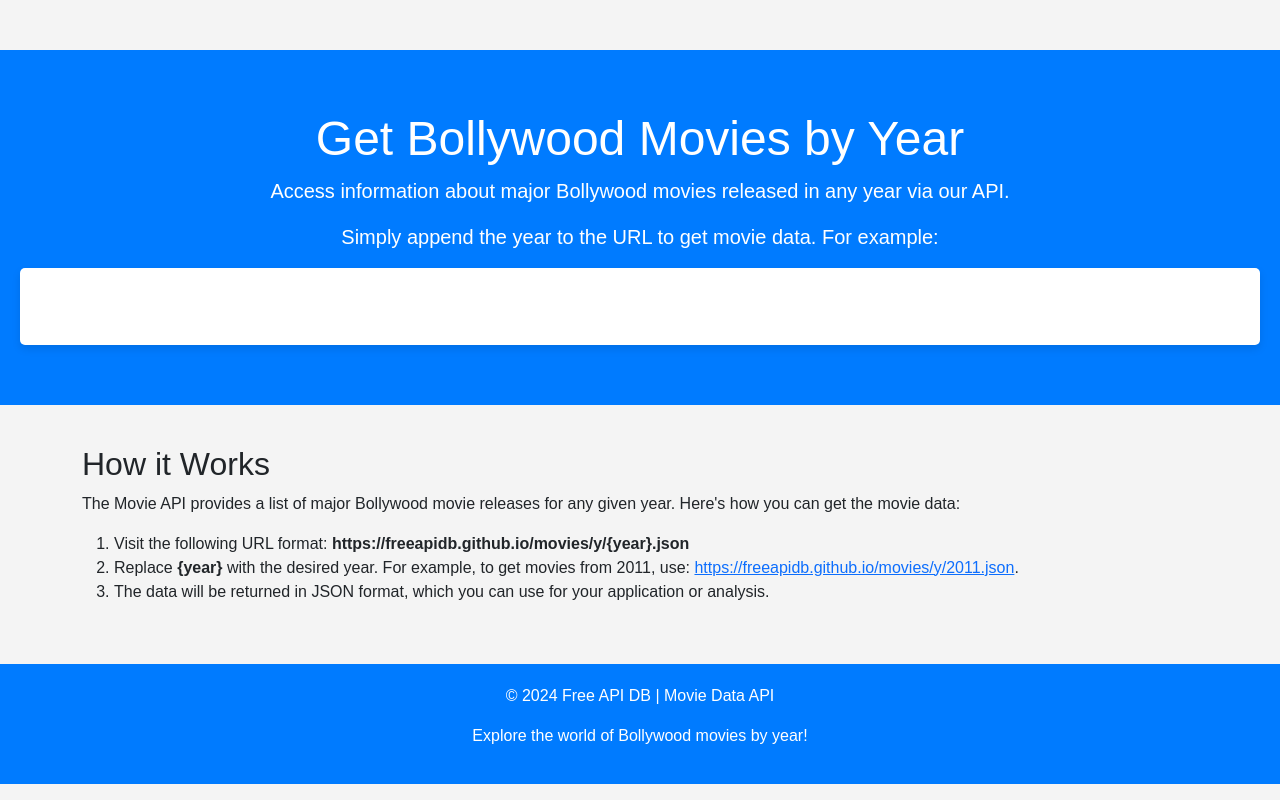
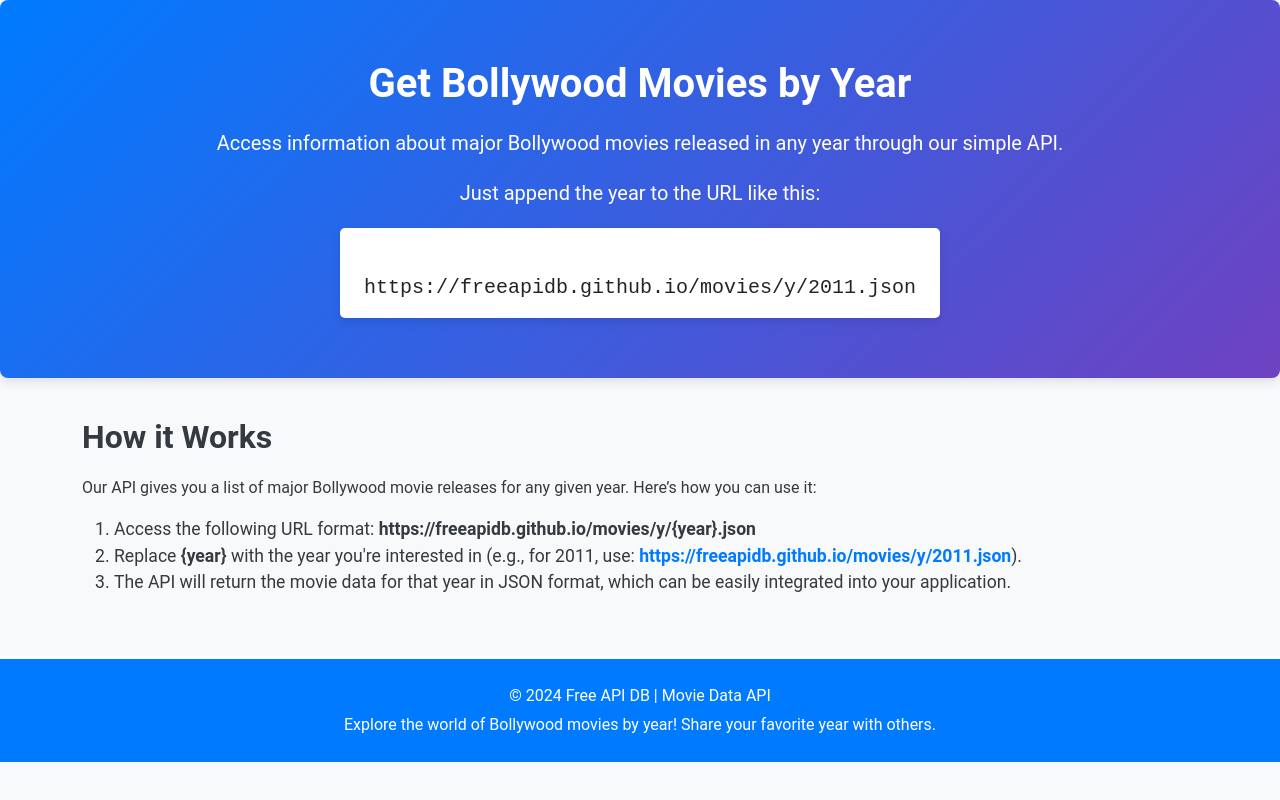
Before and after one commit to FreeAPIDB/movies, a plain HTML site: page index.html in a window 1280 px wide. Drawn offline with nearby package versions, Linux system fonts and the light colour scheme.

Commit message:
Update index.html

```diff
--- a/index.html
+++ b/index.html
@@ -7,40 +7,91 @@
     <link href="https://cdn.jsdelivr.net/npm/bootstrap@5.3.0-alpha1/dist/css/bootstrap.min.css" rel="stylesheet">
     <style>
         body {
-            padding-top: 50px;
-            background-color: #f4f4f4;
-            font-family: Arial, sans-serif;
+            background-color: #f8f9fa;
+            font-family: 'Roboto', sans-serif;
+            color: #343a40;
         }
+
         .hero-section {
-            background-color: #007bff;
+            background: linear-gradient(135deg, #007bff, #6f42c1);
             color: white;
-            padding: 60px 20px;
+            padding: 60px 15px;
             text-align: center;
+            border-radius: 8px;
+            box-shadow: 0 4px 10px rgba(0, 0, 0, 0.1);
+            margin-bottom: 40px;
         }
+
         .hero-section h1 {
-            font-size: 3rem;
+            font-size: 2.5rem;
+            font-weight: 700;
+            margin-bottom: 20px;
         }
+
         .hero-section p {
             font-size: 1.25rem;
+            margin-bottom: 20px;
         }
+
+        .hero-section .url-display {
+            font-size: 1.25rem;
+            font-family: 'Courier New', monospace;
+            word-break: break-word;
+            background-color: #ffffff;
+            padding: 15px;
+            border-radius: 5px;
+            box-shadow: 0 4px 8px rgba(0, 0, 0, 0.1);
+            margin-top: 15px;
+            max-width: 600px;
+            margin-left: auto;
+            margin-right: auto;
+        }
+
         .content-section {
             margin-top: 40px;
         }
-        .url-display {
-            font-size: 1.2rem;
-            font-family: monospace;
-            word-break: break-word;
-            background-color: #ffffff;
-            padding: 10px;
-            border-radius: 5px;
-            box-shadow: 0 4px 8px rgba(0, 0, 0, 0.1);
+
+        .content-section h2 {
+            font-size: 2rem;
+            font-weight: 600;
+            margin-bottom: 20px;
         }
+
+        .content-section ol {
+            font-size: 1.1rem;
+        }
+
+        .content-section a {
+            color: #007bff;
+            text-decoration: none;
+            font-weight: 600;
+        }
+
         .footer {
-            margin-top: 60px;
-            text-align: center;
             padding: 20px;
             background-color: #007bff;
             color: white;
+            text-align: center;
+            margin-top: 60px;
+            border-top: 3px solid #fff;
+        }
+
+        .footer p {
+            margin: 5px 0;
+        }
+
+        @media (max-width: 768px) {
+            .hero-section h1 {
+                font-size: 2rem;
+            }
+
+            .hero-section p {
+                font-size: 1rem;
+            }
+
+            .content-section h2 {
+                font-size: 1.5rem;
+            }
         }
     </style>
 </head>
@@ -49,11 +100,11 @@
     <!-- Hero Section -->
     <div class="hero-section">
         <h1>Get Bollywood Movies by Year</h1>
-        <p>Access information about major Bollywood movies released in any year via our API.</p>
-        <p>Simply append the year to the URL to get movie data. For example:</p>
+        <p>Access information about major Bollywood movies released in any year through our simple API.</p>
+        <p>Just append the year to the URL like this:</p>
         <div class="url-display">
             <strong>URL Example:</strong> <br>
-            <a href="https://freeapidb.github.io/movies/y/2011.json" target="_blank" class="text-decoration-none text-white">
+            <a href="https://freeapidb.github.io/movies/y/2011.json" target="_blank" class="text-decoration-none text-dark">
                 https://freeapidb.github.io/movies/y/2011.json
             </a>
         </div>
@@ -62,18 +113,20 @@
     <!-- Content Section -->
     <div class="container content-section">
         <h2>How it Works</h2>
-        <p>The Movie API provides a list of major Bollywood movie releases for any given year. Here's how you can get the movie data:</p>
+        <p>Our API gives you a list of major Bollywood movie releases for any given year. Here’s how you can use it:</p>
         <ol>
-            <li>Visit the following URL format: <strong>https://freeapidb.github.io/movies/y/{year}.json</strong></li>
-            <li>Replace <strong>{year}</strong> with the desired year. For example, to get movies from 2011, use: <a href="https://freeapidb.github.io/movies/y/2011.json" target="_blank">https://freeapidb.github.io/movies/y/2011.json</a>.</li>
-            <li>The data will be returned in JSON format, which you can use for your application or analysis.</li>
+            <li>Access the following URL format: <strong>https://freeapidb.github.io/movies/y/{year}.json</strong></li>
+            <li>Replace <strong>{year}</strong> with the year you're interested in (e.g., for 2011, use:
+                <a href="https://freeapidb.github.io/movies/y/2011.json" target="_blank">https://freeapidb.github.io/movies/y/2011.json</a>).
+            </li>
+            <li>The API will return the movie data for that year in JSON format, which can be easily integrated into your application.</li>
         </ol>
     </div>
 
     <!-- Footer -->
     <div class="footer">
         <p>&copy; 2024 Free API DB | Movie Data API</p>
-        <p>Explore the world of Bollywood movies by year!</p>
+        <p>Explore the world of Bollywood movies by year! Share your favorite year with others.</p>
     </div>
 
     <!-- Bootstrap JS & Popper.js -->
```
